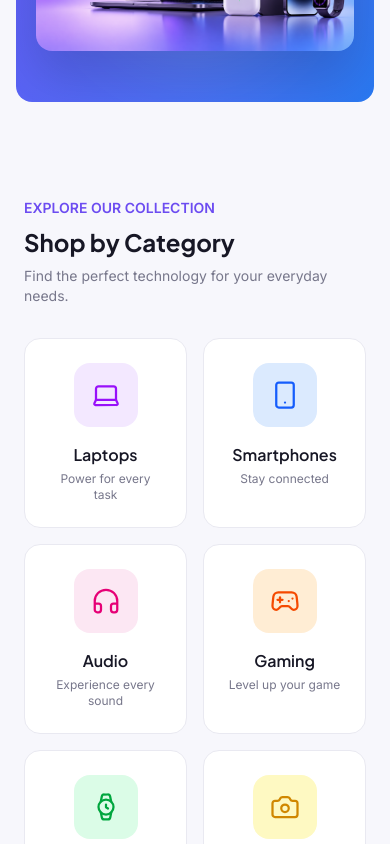
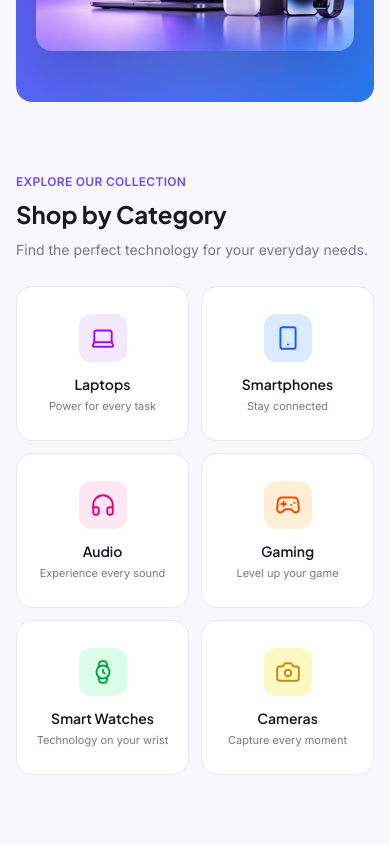
Before and after one commit to aminekhalfaoui343/nexacart, a Next.js app: page / in a window 390 px wide. Shown: the part 840-1684 px from the top of the page. Built offline with nearby package versions, Linux system fonts and the light colour scheme.

Commit message:
feat(home): improve responsive category cards

```diff
--- a/src/components/home/CategoriesSection.tsx
+++ b/src/components/home/CategoriesSection.tsx
@@ -1,13 +1,13 @@
+
 import { categories } from "@/data/categories";
 import CategoryCard from "./CategoryCard";
 
 export default function CategoriesSection() {
   return (
-    <section className="mx-auto w-full max-w-[1440px] px-6 py-16">
+    <section className="mx-auto w-full max-w-[1440px] px-4 py-10 sm:px-6 sm:py-16">
       {/* Section Heading */}
-      <div className="mb-8 flex items-end justify-between">
-        <div>
-          <p className="mb-2 text-sm font-semibold text-[#6C4CF1]">
+      <div className="mb-6 sm:mb-8">
+        <p className="mb-2 text-xs font-semibold tracking-wide text-[#6C4CF1] sm:text-sm">
           EXPLORE OUR COLLECTION
         </p>
 
@@ -15,14 +15,13 @@ export default function CategoriesSection() {
           Shop by Category
         </h2>
 
-          <p className="mt-2 text-sm text-[#77778B]">
+        <p className="mt-2 max-w-lg text-sm leading-6 text-[#77778B]">
           Find the perfect technology for your everyday needs.
         </p>
       </div>
-      </div>
 
       {/* Categories Grid */}
-      <div className="grid grid-cols-2 gap-4 sm:grid-cols-3 lg:grid-cols-6">
+      <div className="grid grid-cols-2 gap-3 sm:grid-cols-3 sm:gap-4 lg:grid-cols-6">
         {categories.map((category) => (
           <CategoryCard
             key={category.id}
--- a/src/components/home/CategoryCard.tsx
+++ b/src/components/home/CategoryCard.tsx
@@ -1,3 +1,4 @@
+
 import Link from "next/link";
 
 type CategoryCardProps = {
@@ -18,19 +19,31 @@ export default function CategoryCard({
   return (
     <Link
       href={href}
-      className="group flex flex-col items-center rounded-2xl border border-[#E9E9F1] bg-white p-6 text-center transition-all duration-300 hover:-translate-y-1 hover:border-[#6C4CF1]/30 hover:shadow-lg"
+      className="group flex h-full min-h-[155px] flex-col items-center justify-center rounded-2xl border border-[#E9E9F1] bg-white p-4 text-center transition-all duration-300 hover:-translate-y-1 hover:border-[#6C4CF1]/30 hover:shadow-lg sm:min-h-[175px] sm:p-5 lg:p-4 xl:p-6"
     >
+      {/* Category Icon */}
       <div
-        className={`mb-4 flex h-16 w-16 items-center justify-center rounded-2xl ${color} transition-transform duration-300 group-hover:scale-110`}
+        className={`mb-3 flex h-12 w-12 shrink-0 items-center justify-center rounded-xl sm:mb-4 sm:h-14 sm:w-14 sm:rounded-2xl ${color} transition-transform duration-300 group-hover:scale-110`}
       >
-        <Icon size={30} strokeWidth={1.8} />
+        <Icon
+          size={26}
+          strokeWidth={1.8}
+          className="sm:hidden"
+        />
+        <Icon
+          size={30}
+          strokeWidth={1.8}
+          className="hidden sm:block"
+        />
       </div>
 
-      <h3 className="font-semibold text-[#171725] transition-colors group-hover:text-[#6C4CF1]">
+      {/* Category Name */}
+      <h3 className="text-sm font-semibold leading-5 text-[#171725] transition-colors group-hover:text-[#6C4CF1] sm:text-base">
         {name}
       </h3>
 
-      <p className="mt-1 text-xs text-[#77778B]">
+      {/* Category Description */}
+      <p className="mt-1 text-[11px] leading-4 text-[#77778B] sm:text-xs">
         {description}
       </p>
     </Link>
```
Lines whose indentation alone changed are shown as unchanged.
